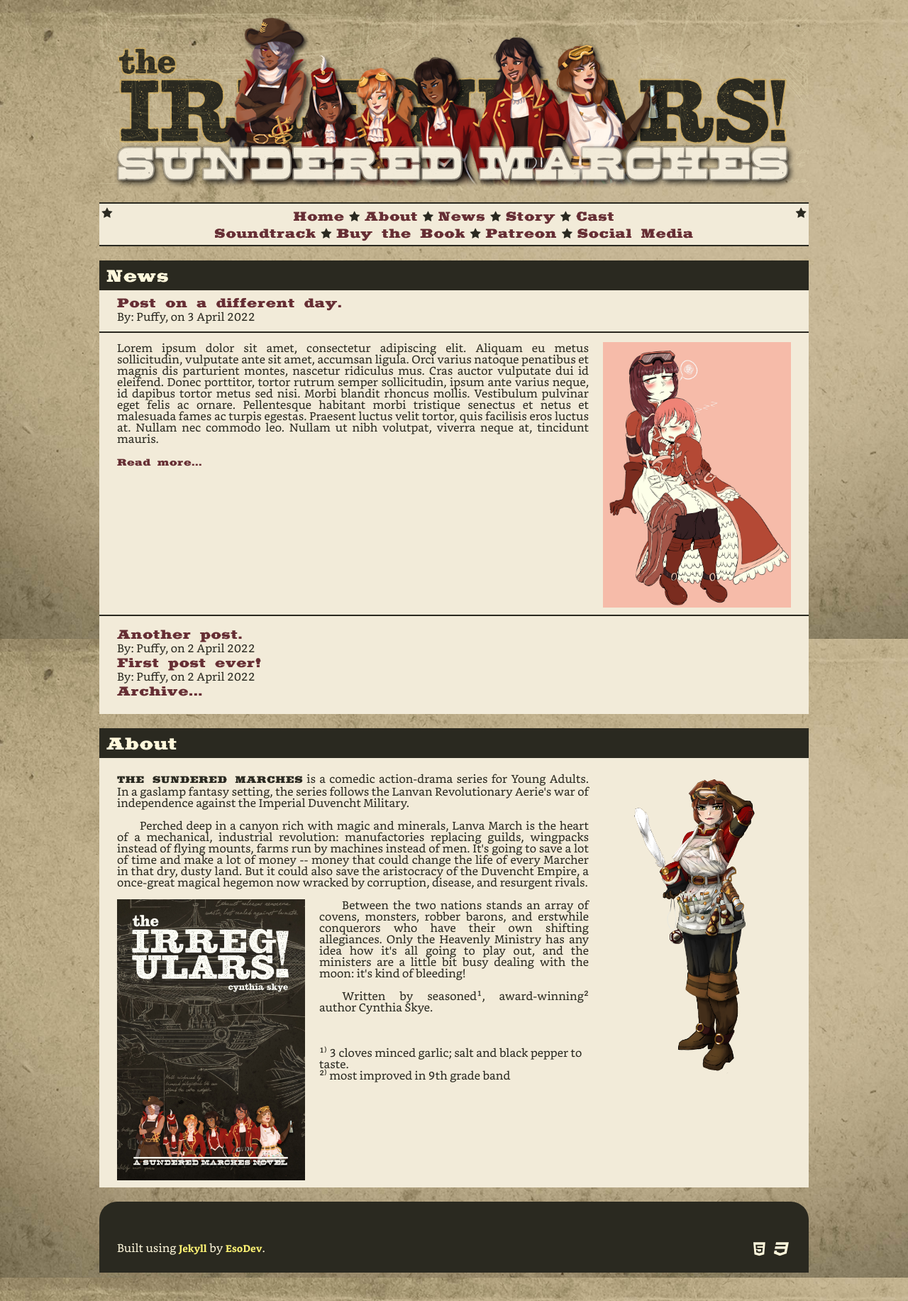
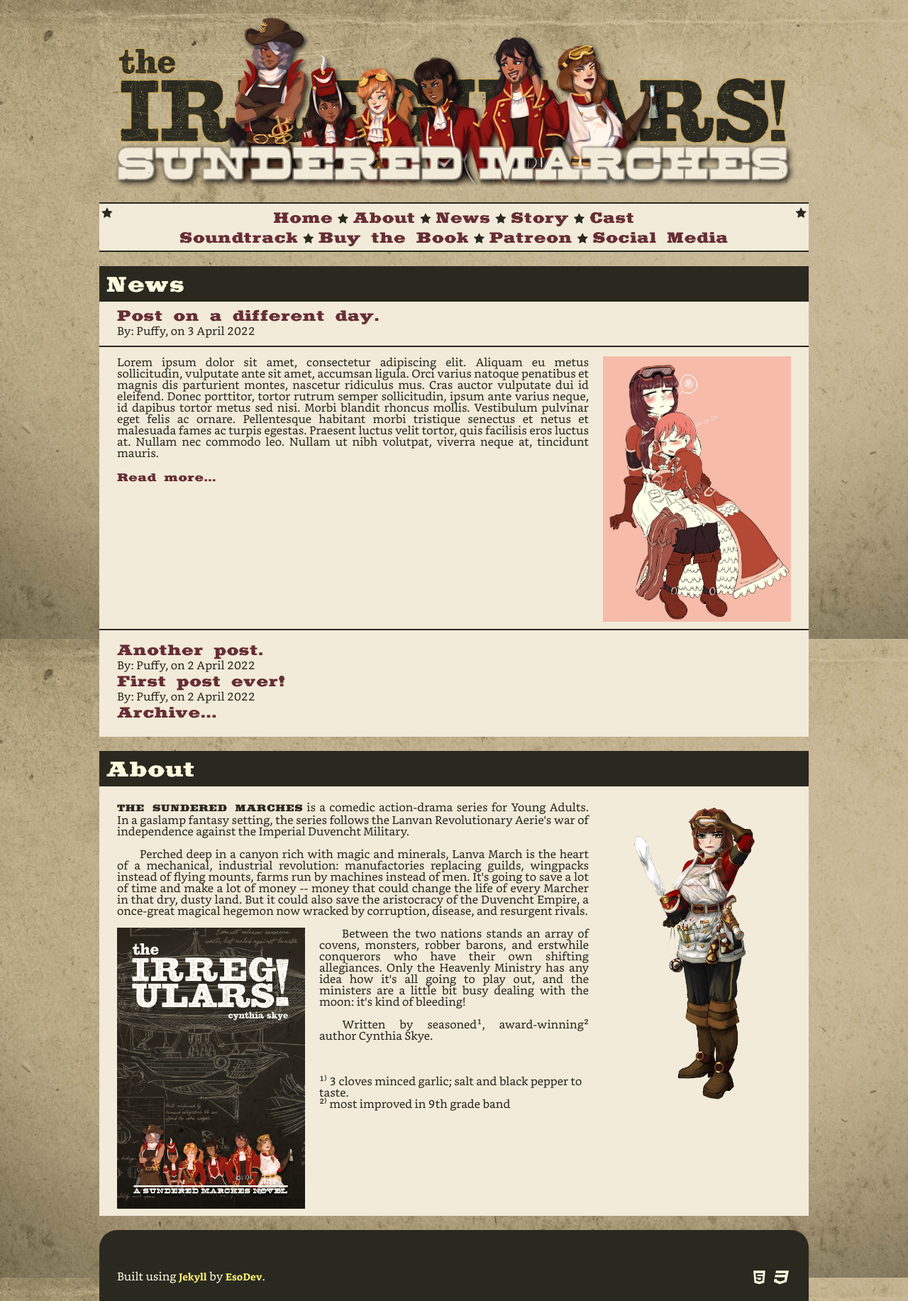
Before and after one commit to EsotericDev/esotericdev.github.io, a Jekyll site: the page built from index.html, in a window 1280 px wide. Shown: the whole page at 71% size. Built offline with Jekyll 4.4.1, drawn with Linux system fonts in a browser that asks for light colours.

Commit message:
Update base.css

```diff
--- a/css/base.css
+++ b/css/base.css
@@ -21,19 +21,19 @@
 /* MARKDOWN */
 h1 {
 	font: normal normal normal 14px/1 FontSaddlebag;
-	font-size: xx-large;
+	font-size: 250%;
 	text-rendering: geometricPrecision;
 	margin: 0px;
 }
 h2 {
 	font: normal normal normal 14px/1 FontSaddlebag;
-	font-size: x-large;
+	font-size: 200%;
 	text-rendering: geometricPrecision;
 	margin: 0px;
 }
 h3 {
 	font: normal normal normal 14px/1 FontSaddlebag;
-	font-size: large;
+	font-size: 150%;
 	text-rendering: geometricPrecision;
 	margin: 0px;
 }
```
